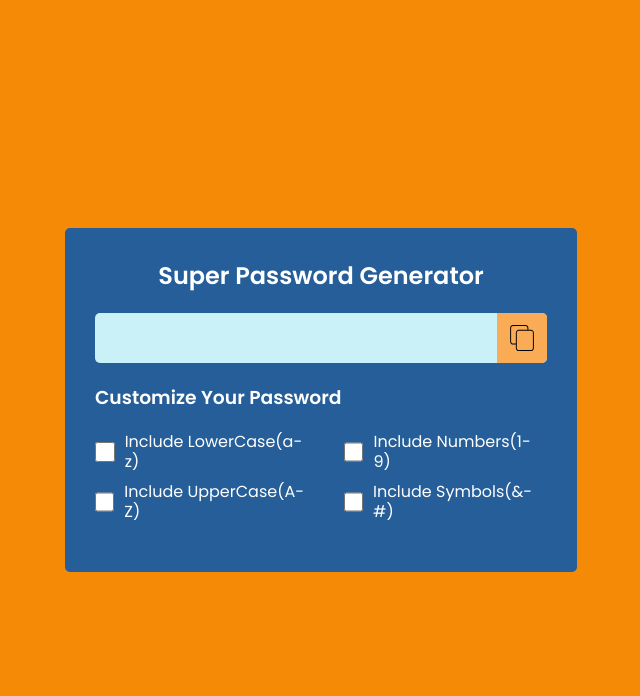
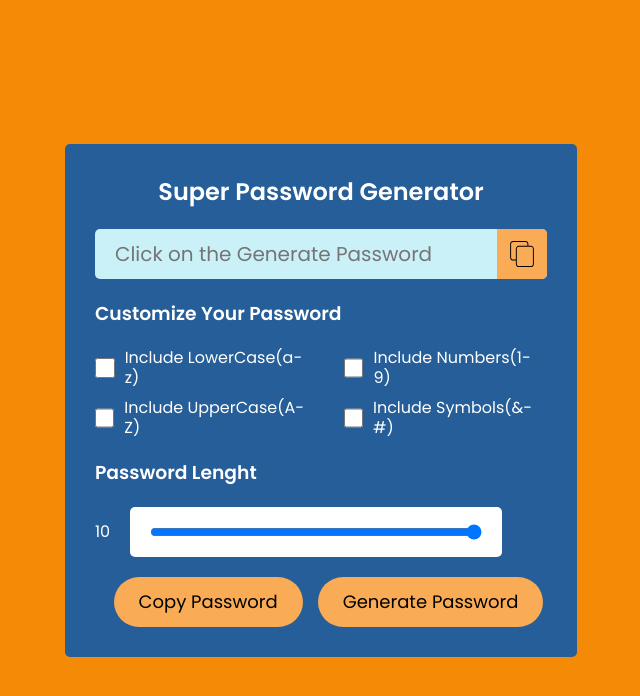
Before and after one commit to 4Lorean2/password-generator-reactjs, a React (Create React App) app: page / in a window 1280 px wide. Shown: the top 696 px of the page, without its empty margins (319-959 px from the left). Built offline with nearby package versions, Linux system fonts and the light colour scheme.

Commit message:
added buttons

```diff
--- a/src/Components/PasswordGenerator.css
+++ b/src/Components/PasswordGenerator.css
@@ -99,3 +99,62 @@
 .customize .checkboxes .checkbox-field label {
   line-height: 20px;
 }
+
+.slider {
+  margin: 20px 0;
+  display: flex;
+  align-items: center;
+  justify-content: flex-start;
+  height: 50px;
+}
+
+.slider .range {
+  width: calc(100% - 80px);
+  height: 100%;
+  margin-left: 20px;
+  border-radius: 5px;
+  border: none;
+  background: #fff;
+  outline: none;
+  padding: 0 20px;
+  display: flex;
+  justify-content: center;
+  align-items: center;
+}
+
+.slider .range {
+  width: calc(100% - 80px);
+  height: 100%;
+  margin-left: 20px;
+  border-radius: 5px;
+  border: none;
+  background: #fff;
+  outline: none;
+  padding: 0 20px;
+  display: flex;
+  justify-content: center;
+  align-items: center;
+}
+
+.slider .range input {
+  width: 100%;
+}
+
+.buttons {
+  display: flex;
+  justify-content: center;
+  align-items: center;
+}
+
+.buttons button {
+  margin-left: 15px;
+  padding: 0 25px;
+  height: 50px;
+  border-radius: 50px;
+  font-size: 18px;
+  background-color: #f9ab55;
+  color: black;
+  border: none;
+  outline: none;
+  cursor: pointer;
+}
--- a/src/Components/PasswordGenerator.jsx
+++ b/src/Components/PasswordGenerator.jsx
@@ -9,7 +9,11 @@ const PasswordGenerator = () => {
       <div className="password-wrapper">
         <div className="password-area">
           <div className="password">
-            <input type="text" disabled />
+            <input
+              type="text"
+              disabled
+              placeholder="Click on the Generate Password"
+            />
             <img src={copyIcon} alt="tableicon" className="copyIcon" />
           </div>
         </div>
@@ -42,6 +46,20 @@ const PasswordGenerator = () => {
           </div>
         </div>
       </div>
+
+      <div className="password-lenght">
+        <h3>Password Lenght</h3>
+        <div className="slider">
+          <p className="rangeValue">10</p>
+          <div className="range">
+            <input type="range" min={10} max={40} />
+          </div>
+        </div>
+      </div>
+      <div className="buttons">
+        <button type="button">Copy Password</button>
+        <button type="button">Generate Password</button>
+      </div>
     </div>
   );
 };
```
